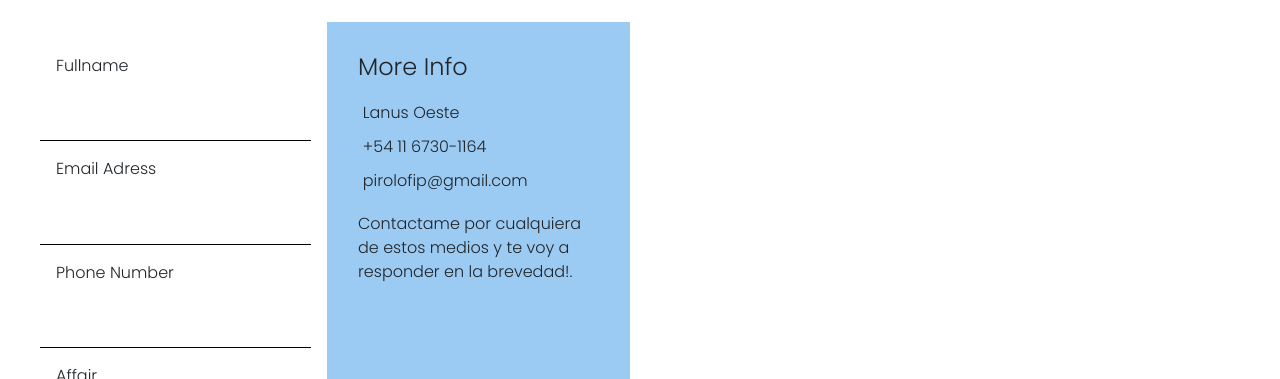
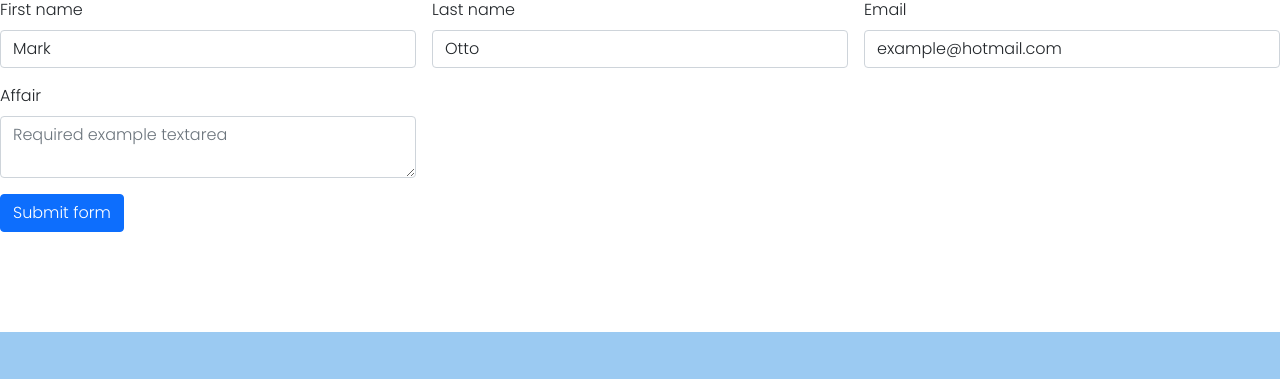
Before and after one commit to PiroloFranco/proyecto-final, a website: page pages/contact.html in a window 1280 px wide. Shown: the part 277-656 px from the top of the page. Drawn offline with nearby package versions, Linux system fonts and the light colour scheme.

Commit message:
Version final

```diff
--- a/pages/contact.html
+++ b/pages/contact.html
@@ -59,49 +59,30 @@
             </div>
           </nav>
           <h2 class="subtitulo">Get in touch</h2>
-          <div class="contenedor-form">
-        <div class="contact-form-container">
-            <div class="contact-form">
-                <form>
-                    <fieldset>
-                        <label for="fullname">
-                           <p>Fullname</p>
-                        </label>
-                            <input type="text" name="fullname" id="fullname">
-                        <label for="email">
-                           <p>Email Adress</p>
-                        </label>
-                            <input type="email" name="email" id="email">
-                        <label for="phone">
-                            <p>Phone Number</p>
-                        </label>
-                        <input type="tel" name="phone" id="phone">
-                        <label for="affair">
-                            <p>Affair</p>
-                        </label>
-                            <input type="text" name="affair" id="affair">
-                        <label for="message">
-                            <p class="block">Message</p>
-                        </label>
-                            <textarea name="message" rows="3">
-                            </textarea>
-                        <button type="submit">
-                            <p class="block">Send</p>
-                        </button>
-                    </fieldset>
-                </form>
+          <form class="row g-3 needs-validation" novalidate>
+            <div class="col-md-4">
+              <label for="validationCustom01" class="form-label">First name</label>
+              <input type="text" class="form-control" id="validationCustom01" value="Mark" required>
             </div>
-        <div class="contact-info">
-                <h4>More Info</h4>
-                    <ul class="moreinf">
-                        <li>Lanus Oeste</li>
-                        <li>+54 11 6730-1164</li>
-                        <li>pirolofip@gmail.com</li>
-                    </ul>
-                <p>Contactame por cualquiera de estos medios y te voy a responder en la brevedad!.</p>
+            <div class="col-md-4">
+              <label for="validationCustom02" class="form-label">Last name</label>
+              <input type="text" class="form-control" id="validationCustom02" value="Otto" required>
             </div>
-    </div>
-</div>
+            <div class="col-md-4">
+                <label for="validationCustom03" class="form-label">Email</label>
+                <input type="email" class="form-control" id="validationCustom03" value="example@hotmail.com" required>
+                <div class="invalid-feedback">
+                    Please enter a valid email.
+                </div>
+              </div>
+            <div class="col-md-4">
+                <label for="validationTextarea" class="form-label">Affair</label>
+                <textarea class="form-control " id="validationTextarea" placeholder="Required example textarea" required></textarea>
+            </div>
+            <div class="col-12">
+              <button class="btn btn-primary" type="submit">Submit form</button>
+            </div>
+          </form>
         <footer class="footer">
             <nav>
                 <div class="footer__media">
--- a/scss/_contact.scss
+++ b/scss/_contact.scss
@@ -1,3 +1,7 @@
+.contenedor-form{
+  width: auto;
+  margin: auto;
+}
 .contact-form-container{
     display: grid;
     grid-template-columns: 2fr 2fr;
@@ -57,7 +61,9 @@
     outline: 0;
   }
   .contact-info {
-    background: #9bcaf2;
+    background: $bg-claro;
+    height: 70vh;
+    width: auto;
     ul{
         li{
             padding: 0.3em;
--- a/scss/_footer.scss
+++ b/scss/_footer.scss
@@ -1,6 +1,5 @@
     footer {
-       bottom: 0;
-      width: 100%;
+        bottom: 0;
         line-height: 3;
         text-align: center;
         width: 100%;
--- a/scss/_general.scss
+++ b/scss/_general.scss
@@ -5,4 +5,5 @@
 }
 body{
     font-family: 'Poppins', sans-serif;
+    position: relative;
 }
--- a/scss/_media.scss
+++ b/scss/_media.scss
@@ -1,4 +1,4 @@
-@media only screen and (max-width: 480px) {
+@media only screen and (max-width: 480px ) {
 .header{
     font-size: 1.5vh;
 }
@@ -6,11 +6,11 @@
     font-size: 2.2vh;
 }
 .galery-img{
-    margin: 2vh;
+    margin: 2vw 2vh;
 }
 .video{
     display: flex;
-    justify-self: center;
+    margin: 0 auto;
 }
 .footer{
     .footer__media{
@@ -24,6 +24,9 @@
         }
 
     }
+    .contenedor-form{
+        display:none;
+    }
 }
 }
 @media only screen and (max-width: 768px) {
@@ -35,7 +38,6 @@
     }
     .galery-img{
         margin: 2vh;
-
     }
     .video{
         display: flex;
@@ -47,7 +49,7 @@
         font-size: 2vh;
     }
     .subtitulo{
-        font-size: 2h;
+        font-size: 2vh;
     }
     .galery-img{
         margin: 2vh;
```
Also changed, not shown: pages/about.html (+1 -1 lines), pages/skill.html (+0 -1 lines), css/estilo.css, index.html (indentation only), 1 other file.
